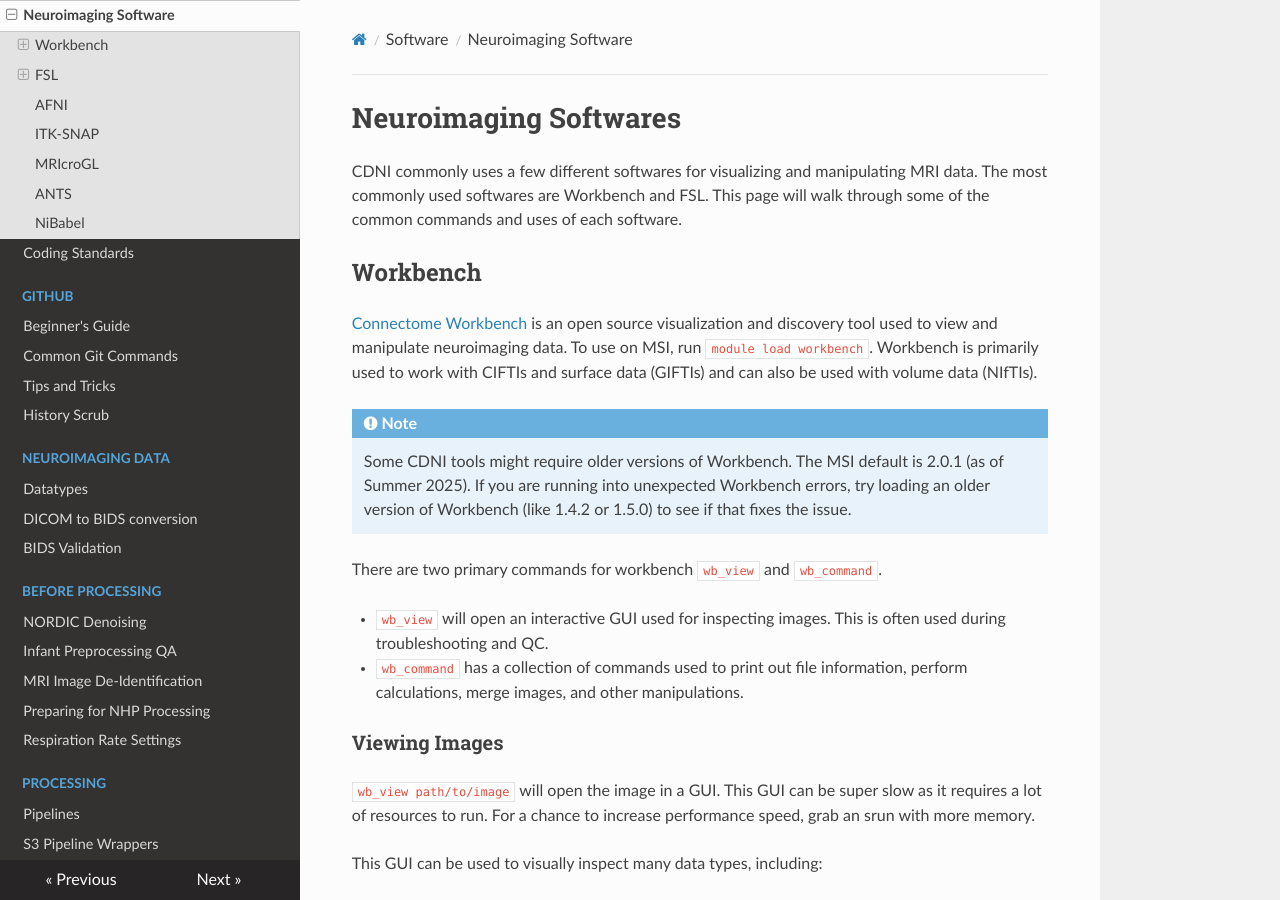
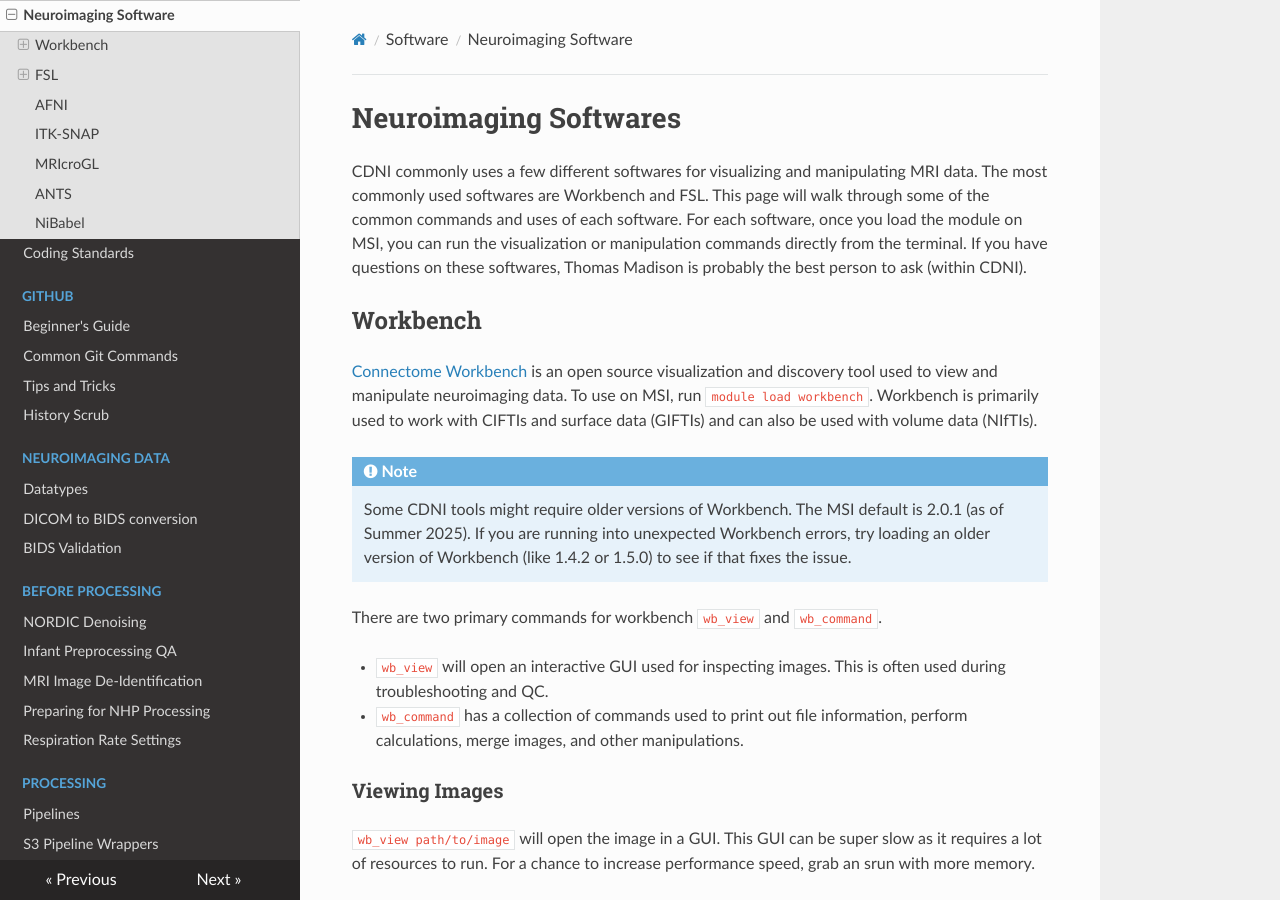
Before and after one commit to DCAN-Labs/cdni-brain, an MkDocs documentation site: the page built from docs/workbench.md, in a window 1280 px wide and 900 px high. Built offline with MkDocs 1.6.1, drawn with Linux system fonts in a browser that asks for light colours; nearby versions of some CDN libraries; some of the changed text lies outside the part shown.

Commit message:
clarify neuro software use

```diff
--- a/docs/workbench.md
+++ b/docs/workbench.md
@@ -1,6 +1,6 @@
 # Neuroimaging Softwares
 
-CDNI commonly uses a few different softwares for visualizing and manipulating MRI data. The most commonly used softwares are Workbench and FSL. This page will walk through some of the common commands and uses of each software.
+CDNI commonly uses a few different softwares for visualizing and manipulating MRI data. The most commonly used softwares are Workbench and FSL. This page will walk through some of the common commands and uses of each software. For each software, once you load the module on MSI, you can run the visualization or manipulation commands directly from the terminal. If you have questions on these softwares, Thomas Madison is probably the best person to ask (within CDNI).
 
 ## Workbench
 
@@ -95,6 +95,8 @@ FSLeyes is the FSL tool to visualize data. FSL is primarily for use with volume
 
 ### Manipulation
 
+FSL also has it's own collection of commands used to manipulate neuroimaging data. It can perform a variety of operations on images, including arithmetic functions, printing out file information, and manipulating the size of an image. Below are some commonly used commands.
+
 `cluster`
 - Detects contiguous chunks of voxels, used for cleaning brainmasks
 
```
Also changed, not shown: other parts of docs/workbench.md (+1 -1 lines).
